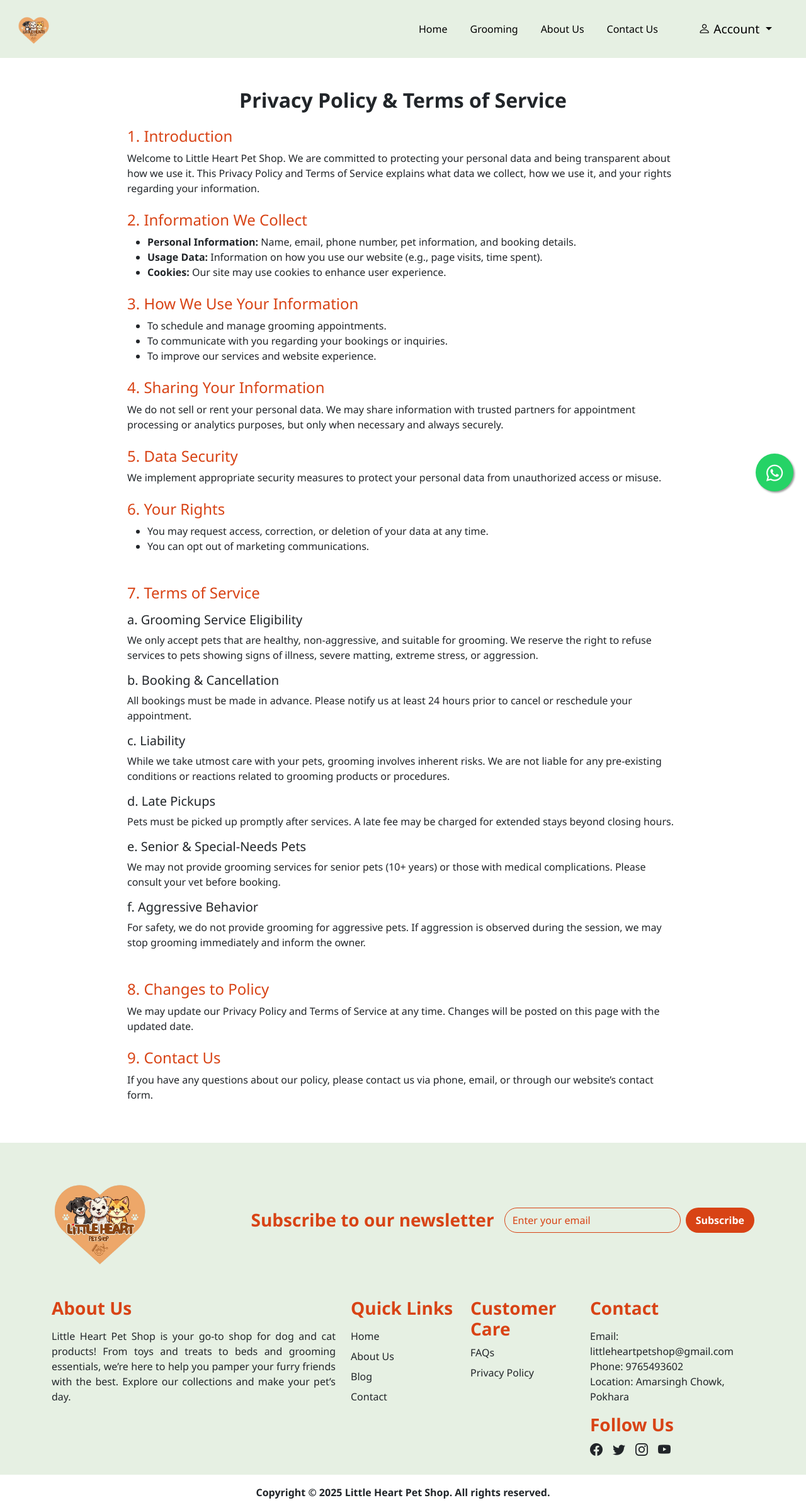
After one commit to BiwashGurung/Little_Heart_Pet_Shop, a Django app: page /terms-and-conditions/ in a window 1280 px wide. The commit adds this page. Shown: the whole page at 63% size. Run offline with Django 5.2, Linux system fonts and the light colour scheme.

Commit message:
FEAT(Privacy Policies): Added new terms and policies page

```diff
--- a/frontend_littleheart/forms.py
+++ b/frontend_littleheart/forms.py
@@ -47,7 +47,7 @@ class ContactForm(forms.ModelForm):
         fields = ['name', 'email', 'phone', 'subject', 'message']
         widgets = {
             'message': forms.Textarea(attrs={'rows': 4, 'class': 'form-control border-danger'}),
-            'phone': forms.TextInput(attrs={'class': 'form-control border-danger', 'placeholder': 'Phone number'}),
+            'phone': forms.TextInput(attrs={'class': 'form-control border-danger'}),
         }
 
     def __init__(self, *args, **kwargs):
--- a/frontend_littleheart/views.py
+++ b/frontend_littleheart/views.py
@@ -71,6 +71,9 @@ def logout(request):
     auth_logout(request)
     messages.success(request, "You have been logged out successfully.")
     return redirect('home')
+
+def terms(request):
+    return render(request, 'frontend_littleheart/terms_and_conditions.html')
 
 def about(request):
     return render(request, 'frontend_littleheart/about.html')
--- a/temp/urls.py
+++ b/temp/urls.py
@@ -10,6 +10,7 @@ urlpatterns = [
     path('login/', views.login, name='login'),
     path('register/', views.register, name='register'),
     path('logout/', views.logout, name='logout'),
+    path('terms-and-conditions/', views.terms, name='terms_and_conditions'),
     path('about/', views.about, name='about'),
     path('blog/', views.blog_list, name='blog_list'),
     path('blog/<slug:slug>/', views.blog_detail, name='blog_detail'),
--- a/templates/frontend_littleheart/contact.html
+++ b/templates/frontend_littleheart/contact.html
@@ -39,7 +39,7 @@
           </div>
         </div>
         <div class="mb-3">
-          <label for="{{ form.phone.id_for_label }}" class="form-label fw-bold text-danger">Phone Number</label>
+          <label for="{{ form.phone.id_for_label }}" class="form-label fw-bold text-danger" >Phone Number</label>
           {{ form.phone }}
         </div>
         <div class="mb-3">
--- /dev/null
+++ b/templates/frontend_littleheart/terms_and_conditions.html
@@ -0,0 +1,85 @@
+{% extends "base.html" %}
+{% block content %}
+
+<div class="container py-5" style="max-width: 900px;">
+  <h2 class="text-center mb-4" style="font-weight: 700;">Privacy Policy & Terms of Service</h2>
+
+  <h4 class="mt-4" style="color: #D84315;">1. Introduction</h4>
+  <p>
+    Welcome to Little Heart Pet Shop. We are committed to protecting your personal data and being transparent about how we use it. This Privacy Policy and Terms of Service explains what data we collect, how we use it, and your rights regarding your information.
+  </p>
+
+  <h4 class="mt-4" style="color: #D84315;">2. Information We Collect</h4>
+  <ul>
+    <li><strong>Personal Information:</strong> Name, email, phone number, pet information, and booking details.</li>
+    <li><strong>Usage Data:</strong> Information on how you use our website (e.g., page visits, time spent).</li>
+    <li><strong>Cookies:</strong> Our site may use cookies to enhance user experience.</li>
+  </ul>
+
+  <h4 class="mt-4" style="color: #D84315;">3. How We Use Your Information</h4>
+  <ul>
+    <li>To schedule and manage grooming appointments.</li>
+    <li>To communicate with you regarding your bookings or inquiries.</li>
+    <li>To improve our services and website experience.</li>
+  </ul>
+
+  <h4 class="mt-4" style="color: #D84315;">4. Sharing Your Information</h4>
+  <p>
+    We do not sell or rent your personal data. We may share information with trusted partners for appointment processing or analytics purposes, but only when necessary and always securely.
+  </p>
+
+  <h4 class="mt-4" style="color: #D84315;">5. Data Security</h4>
+  <p>
+    We implement appropriate security measures to protect your personal data from unauthorized access or misuse.
+  </p>
+
+  <h4 class="mt-4" style="color: #D84315;">6. Your Rights</h4>
+  <ul>
+    <li>You may request access, correction, or deletion of your data at any time.</li>
+    <li>You can opt out of marketing communications.</li>
+  </ul>
+
+  <h4 class="mt-5" style="color: #D84315;">7. Terms of Service</h4>
+
+  <h5 class="mt-3">a. Grooming Service Eligibility</h5>
+  <p>
+    We only accept pets that are healthy, non-aggressive, and suitable for grooming. We reserve the right to refuse services to pets showing signs of illness, severe matting, extreme stress, or aggression.
+  </p>
+
+  <h5 class="mt-3">b. Booking & Cancellation</h5>
+  <p>
+    All bookings must be made in advance. Please notify us at least 24 hours prior to cancel or reschedule your appointment.
+  </p>
+
+  <h5 class="mt-3">c. Liability</h5>
+  <p>
+    While we take utmost care with your pets, grooming involves inherent risks. We are not liable for any pre-existing conditions or reactions related to grooming products or procedures.
+  </p>
+
+  <h5 class="mt-3">d. Late Pickups</h5>
+  <p>
+    Pets must be picked up promptly after services. A late fee may be charged for extended stays beyond closing hours.
+  </p>
+
+  <h5 class="mt-3">e. Senior & Special-Needs Pets</h5>
+  <p>
+    We may not provide grooming services for senior pets (10+ years) or those with medical complications. Please consult your vet before booking.
+  </p>
+
+  <h5 class="mt-3">f. Aggressive Behavior</h5>
+  <p>
+    For safety, we do not provide grooming for aggressive pets. If aggression is observed during the session, we may stop grooming immediately and inform the owner.
+  </p>
+
+  <h4 class="mt-5" style="color: #D84315;">8. Changes to Policy</h4>
+  <p>
+    We may update our Privacy Policy and Terms of Service at any time. Changes will be posted on this page with the updated date.
+  </p>
+
+  <h4 class="mt-4" style="color: #D84315;">9. Contact Us</h4>
+  <p>
+    If you have any questions about our policy, please contact us via phone, email, or through our website’s contact form.
+  </p>
+</div>
+
+{% endblock content %}
--- a/templates/includes/frontend_littleheart/footer.html
+++ b/templates/includes/frontend_littleheart/footer.html
@@ -131,7 +131,7 @@
                 <ul class="list-unstyled text-dark dark">
                     <li class="mb-2"><a href="{% url 'contact' %}#faq-section" class="text-dark text-decoration-none">FAQs</a></li>
 
-                    <li><a href="#" class="text-dark text-decoration-none">Privacy Policy</a></li>
+                    <li><a href="{% url 'terms_and_conditions' %}" class="text-dark text-decoration-none">Privacy Policy</a></li>
                 </ul>
             </div>
 
```
Also changed, not shown: templates/frontend_littleheart/index.html (+6 -7 lines), 1 other file.
